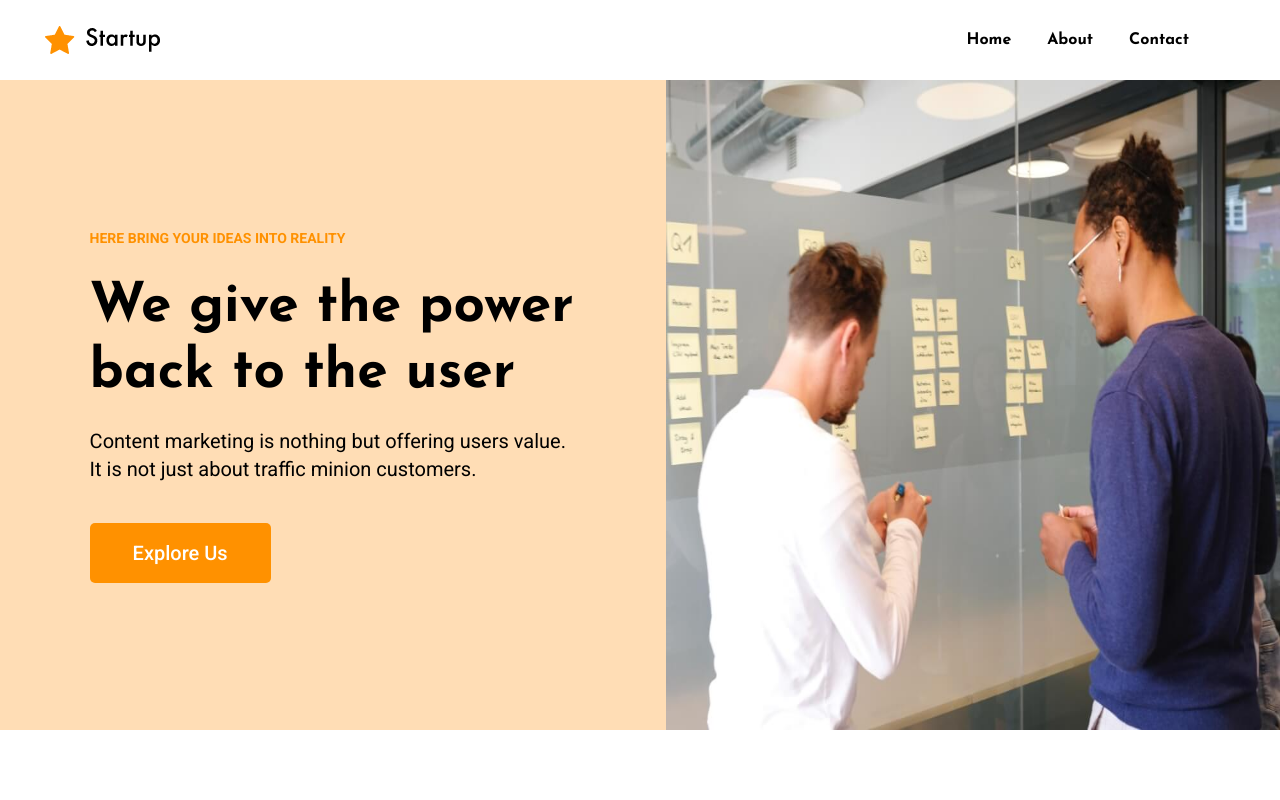
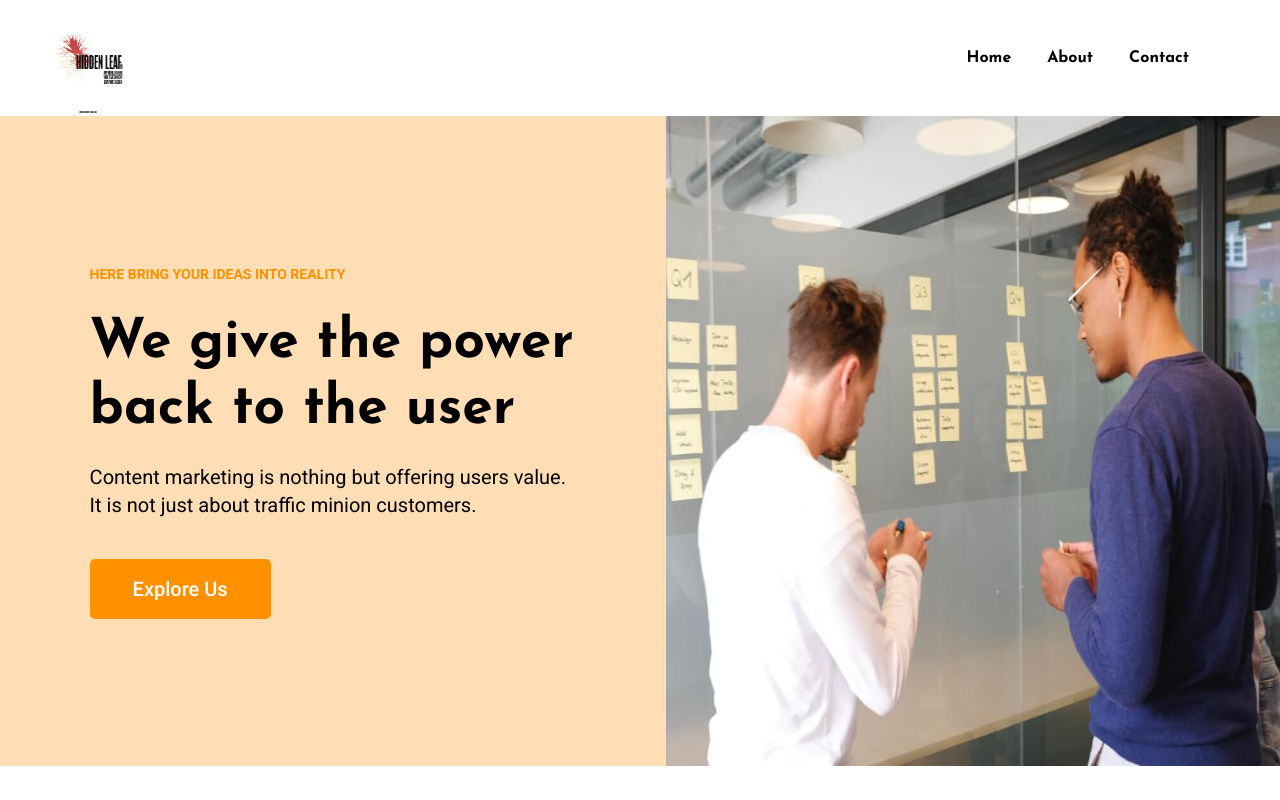
Before and after one commit to AlexAntoine/Hidden-Leaf-Group, a website: page index.html in a window 1280 px wide. Shown: the top 800 px of the page. Drawn offline with Linux system fonts and the light colour scheme.

Commit message:
added logo

```diff
--- a/index.html
+++ b/index.html
@@ -31,7 +31,7 @@
                         <div class="col-xl-2 col-lg-2">
                             <div class="logo">
                                 <!-- Logo Goes Here -->
-                                <a href="/"><img src="assets/img/logo/logo.png" alt=""></a>
+                                <a href="/"><img src="assets/img/logo/hidden_leaf_group.png" style="height: 116px; width: 86px;" alt=""></a>
                             </div>
                         </div>
                         <div class="col-xl-10 col-lg-10">
@@ -499,7 +499,7 @@
                                     <!-- logo -->
                                     <div class="footer-logo mb-35">
                                         <!-- Logo goes here -->
-                                        <a href="index.html"><img src="assets/img/logo/logo2_footer.png" alt=""></a>
+                                        <!-- <a href="/"><img src="assets/img/logo/hidden_leaf_group.png" style="height: 116px; width: 86px;" alt=""></a> -->
                                     </div>
                                     <div class="footer-tittle">
                                         <div class="footer-pera">
```
Also changed, not shown: public/assets/img/logo/hidden_leaf_group.PNG (added).
